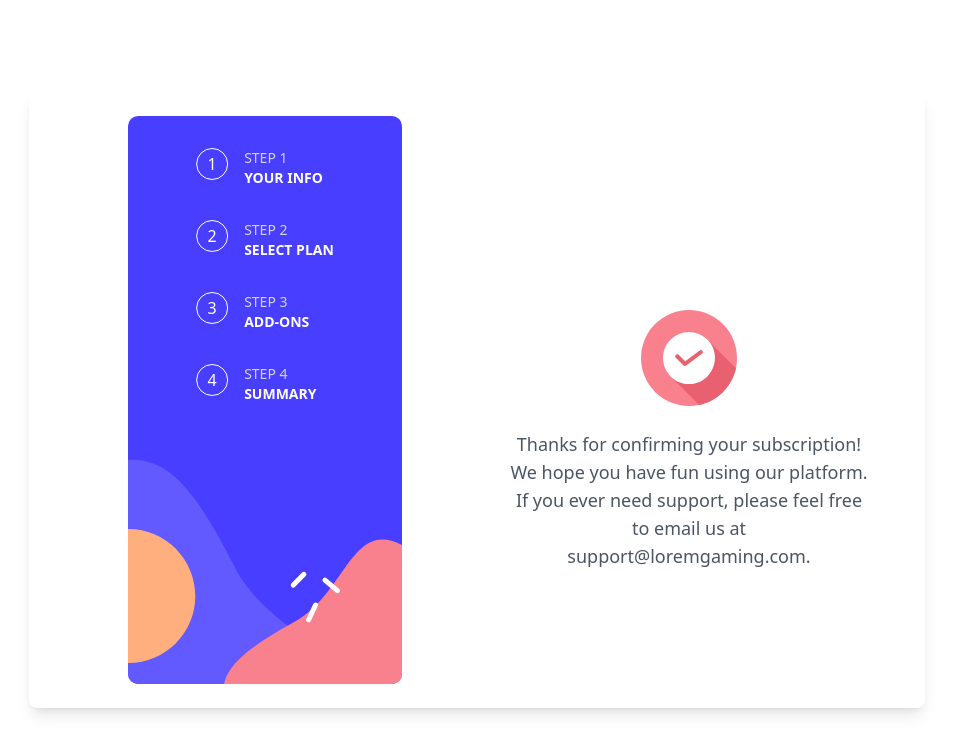
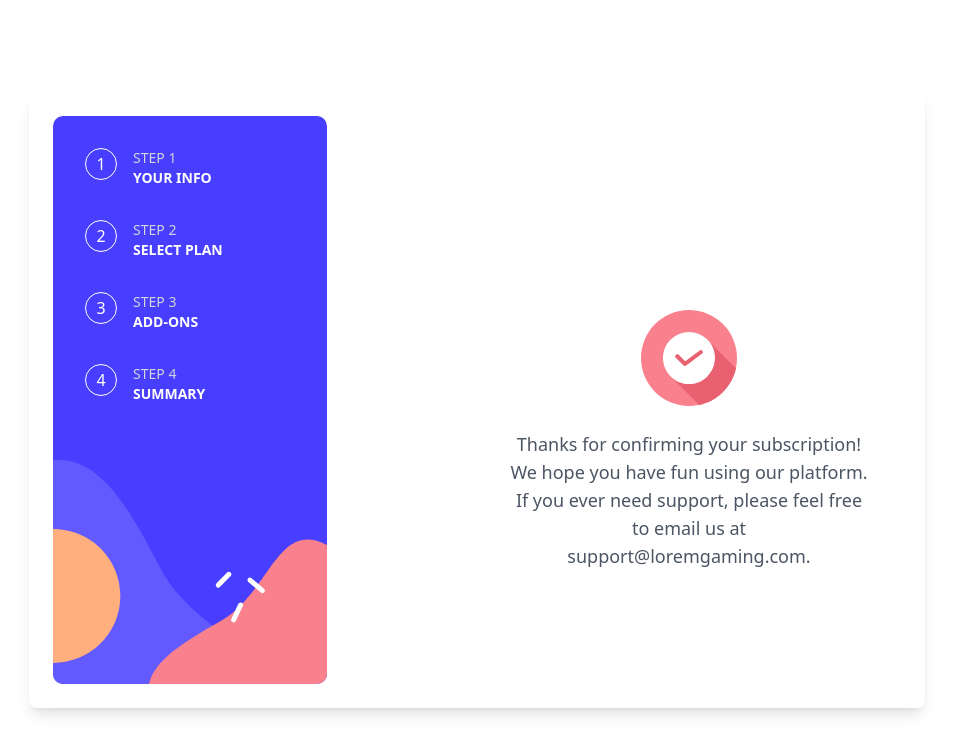
Before and after one commit to adeoyetunmise/Clan_Jobs_Assessment, a React (Vite) app: page /thank-you in a window 1280 px wide. Shown: the top 754 px of the page, without its empty margins (163-1116 px from the left). Built offline with nearby package versions, Linux system fonts and the light colour scheme.

Commit message:
more responsiveness

```diff
--- a/src/components/ThankYou.jsx
+++ b/src/components/ThankYou.jsx
@@ -19,7 +19,7 @@ const ThankYou = () => {
         {/* Mobile Steps */}
         <div className="lg:hidden w-full relative">
           {/* Mobile Steps Layout */}
-          <div className="absolute -top-24 left-1/2 transform -translate-x-1/2 flex justify-around space-x-4">
+          <div className="absolute -top-20 left-1/2 transform -translate-x-1/2 flex justify-around space-x-4">
             {[1, 2, 3, 4].map((step) => (
               <Link
                 key={step}
@@ -47,10 +47,10 @@ const ThankYou = () => {
           <img
             src="/src/assets/bg-sidebar-desktop.svg" // Desktop Background Image
             alt="Desktop Sidebar"
-            className="rounded-lg object-contain mx-auto"
+            className="rounded-lg object-contain"
           />
           {/* Desktop Steps Layout */}
-          <div className="absolute top-8 left-1/2 transform -translate-x-1/2 flex flex-col space-y-8">
+          <div className="absolute top-8 text-center ml-8 transform  flex flex-col space-y-8">
             {[1, 2, 3, 4].map((step) => (
               <div className="flex items-start space-x-4" key={step}>
                 <Link
```
